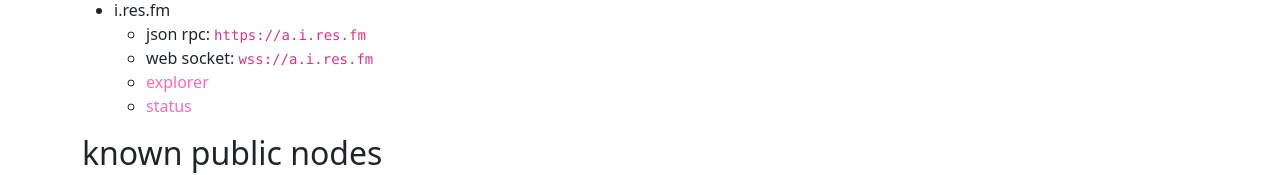
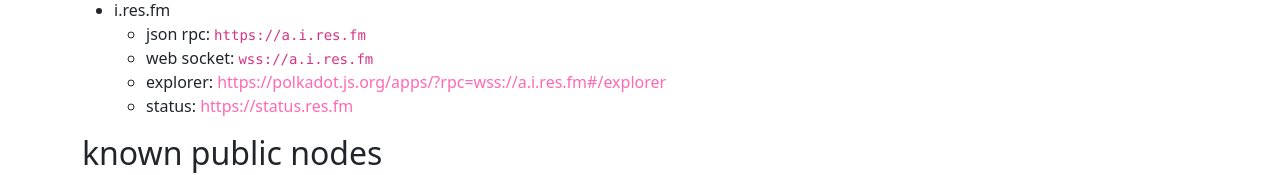
Before and after one commit to qsafe-af/qsafe.af, a React (Vite) app: page /chains/integration in a window 1280 px wide. Shown: the part 295-470 px from the top of the page. Built offline with nearby package versions, Linux system fonts and the light colour scheme; no server answers.

Commit message:
display urls

```diff
--- a/src/components/Chain.tsx
+++ b/src/components/Chain.tsx
@@ -108,12 +108,8 @@
                                 <ul>
                                   <li>json rpc: <code>{endpoint.rpc}</code></li>
                                   <li>web socket: <code>{endpoint.wss}</code></li>
-                                  <li>
-                                    <a href={`https://polkadot.js.org/apps/?rpc=${endpoint.wss}#/explorer`}>explorer</a>
-                                  </li>
-                                  <li>
-                                    <a href={endpoint.status}>status</a>
-                                  </li>
+                                  <li>explorer: <a href={`https://polkadot.js.org/apps/?rpc=${endpoint.wss}#/explorer`}>https://polkadot.js.org/apps/?rpc={endpoint.wss}#/explorer</a></li>
+                                  <li>status: <a href={endpoint.status}>{endpoint.status}</a></li>
                                 </ul>
                               </li>
                             ))
```
